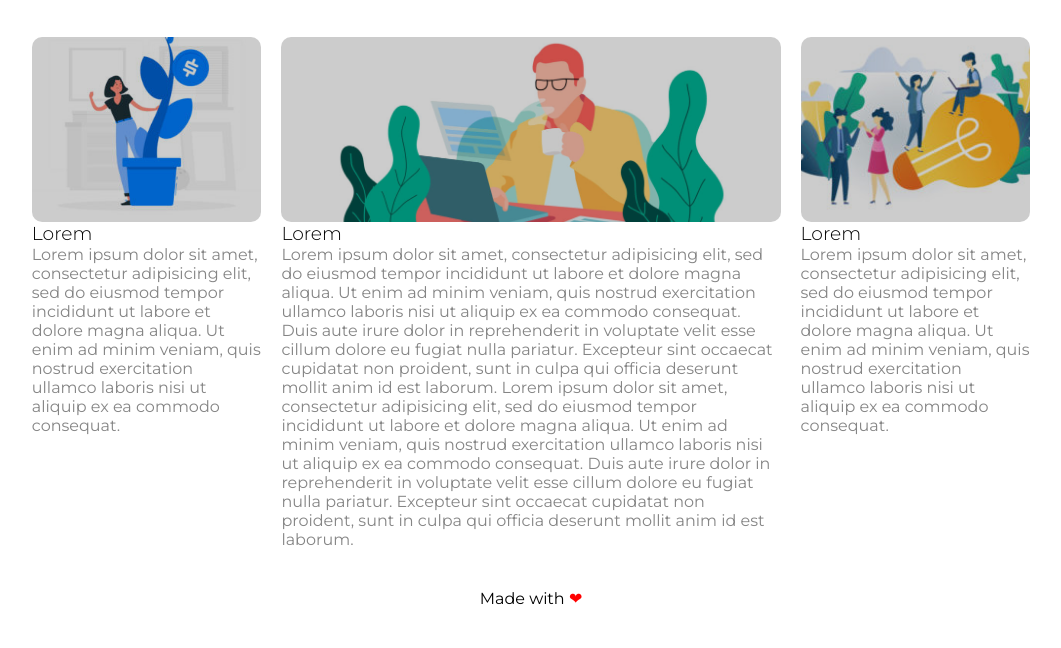
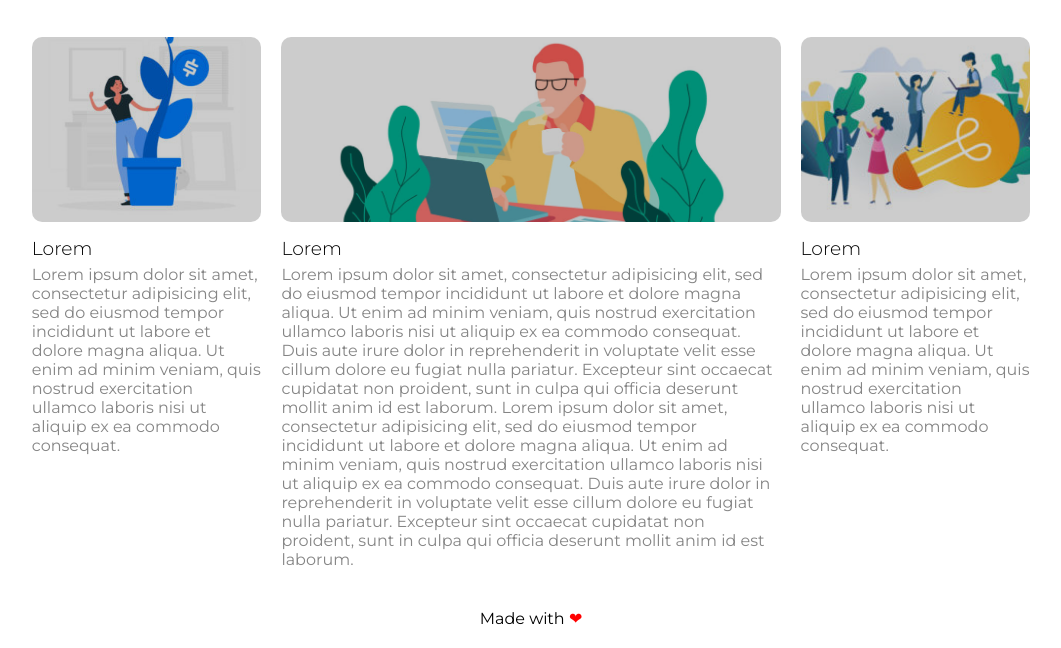
Before and after one commit to GabrieleCorti/htmlcss-wp, a plain HTML site: page index.html in a window 1280 px wide. Shown: the part 711-1359 px from the top of the page, without its empty margins (109-1170 px from the left). Drawn offline with Linux system fonts and the light colour scheme.

Commit message:
Fine esercizio
completati tutti i margini

```diff
--- a/css/style.css
+++ b/css/style.css
@@ -138,6 +138,7 @@ h2 {
 
 .titolo-rubrica {
   font-weight: lighter;
+  margin: 15px 0 5px 0;
 }
 
 footer {
```
